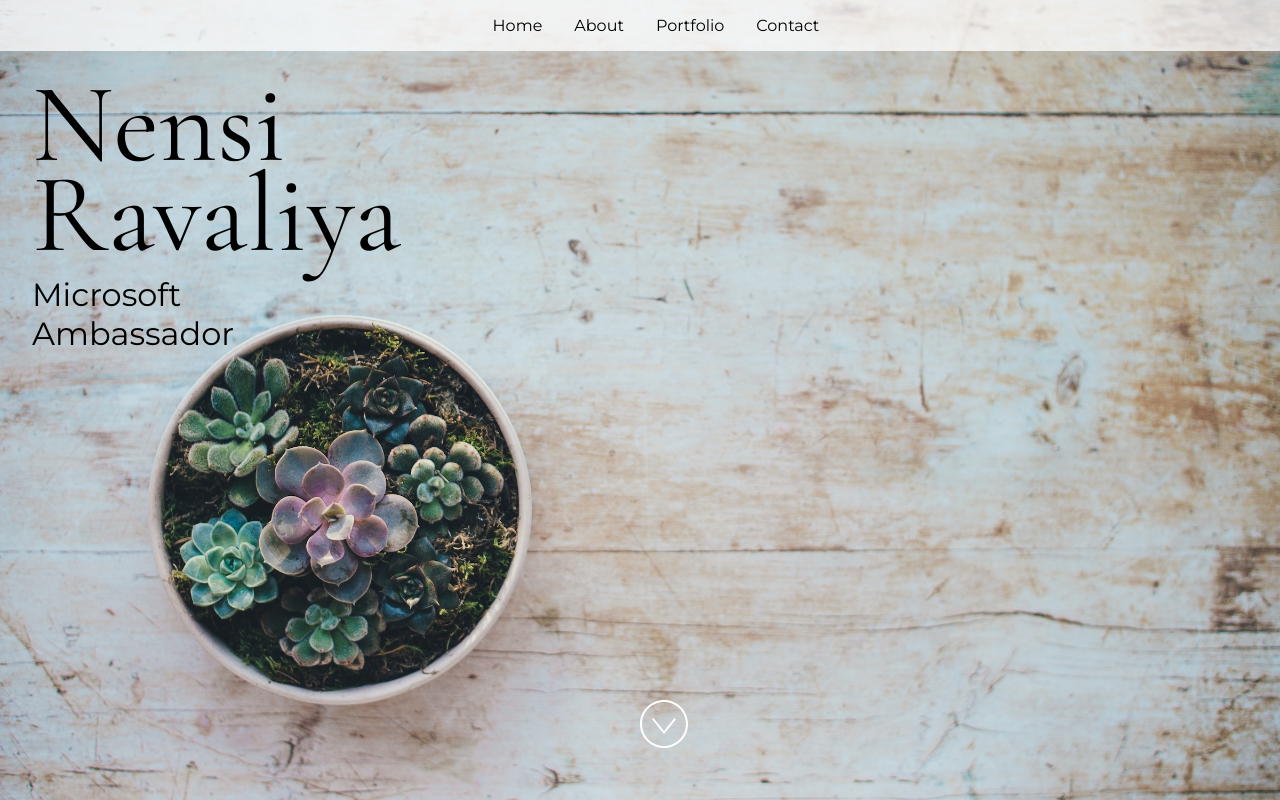
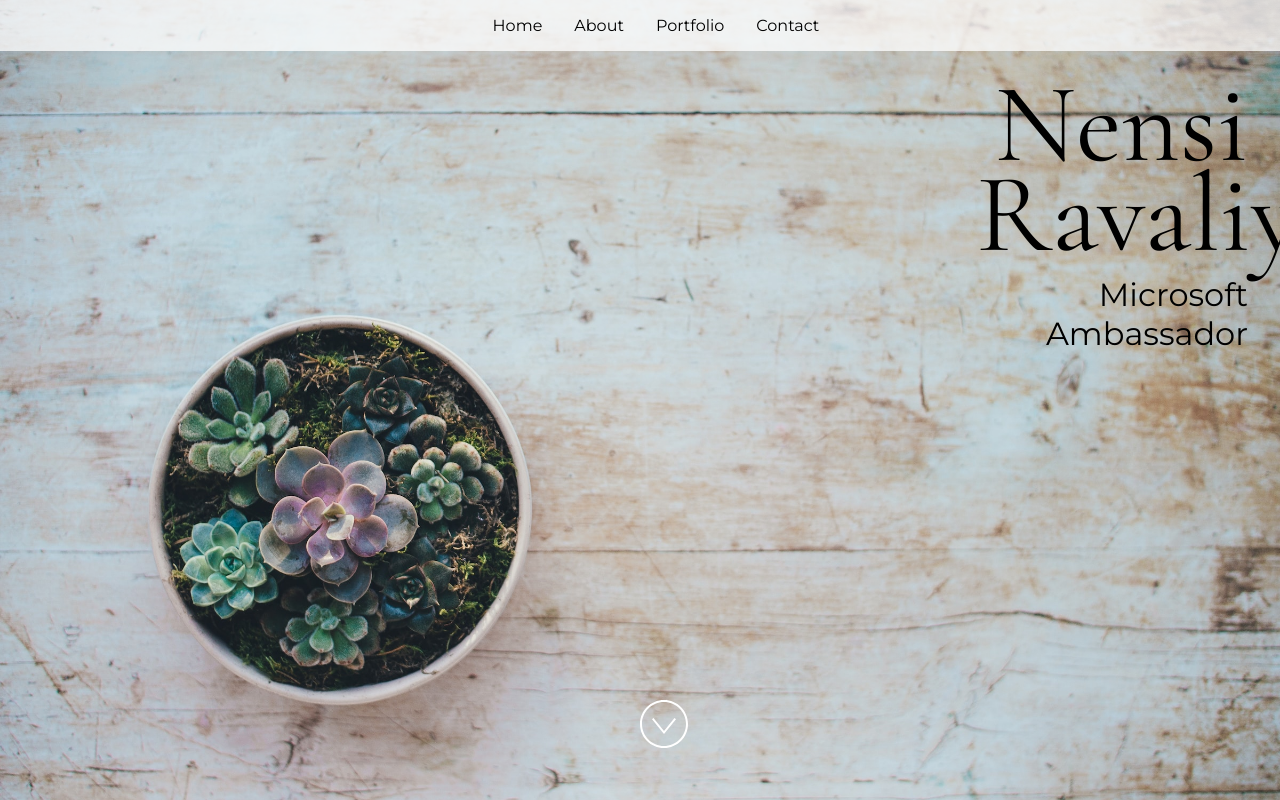
Before and after one commit to Nency-Ravaliya/MLSA_Task, a React (Vite) app: page / in a window 1280 px wide. Built offline with nearby package versions, Linux system fonts and the light colour scheme; grey boxes are pictures that could not be loaded.

Commit message:
add all changes

```diff
--- a/src/Components/Home.jsx
+++ b/src/Components/Home.jsx
@@ -28,7 +28,7 @@
   return (
     <section id="home" className="min-height">
       <img className="background" src={image} alt="" />
-      <div style={{ position: "absolute", top: "5rem", left: "2rem", width: "17rem", float:"right" }}>
+      <div style={{ position: "absolute", top: "5rem", right: "2rem", width: "17rem", textAlign: "right", }}>
         <h1>{name}</h1>
         <h2>{title}</h2>
         <h2>{}</h2>
```
